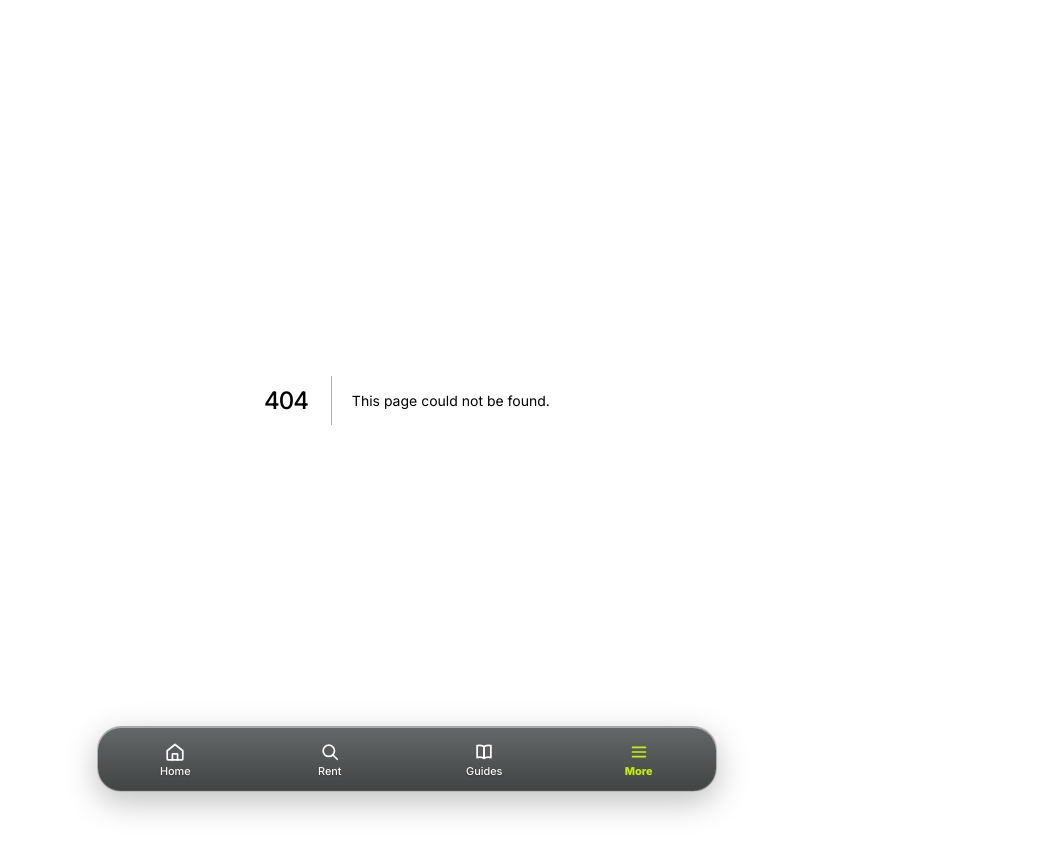
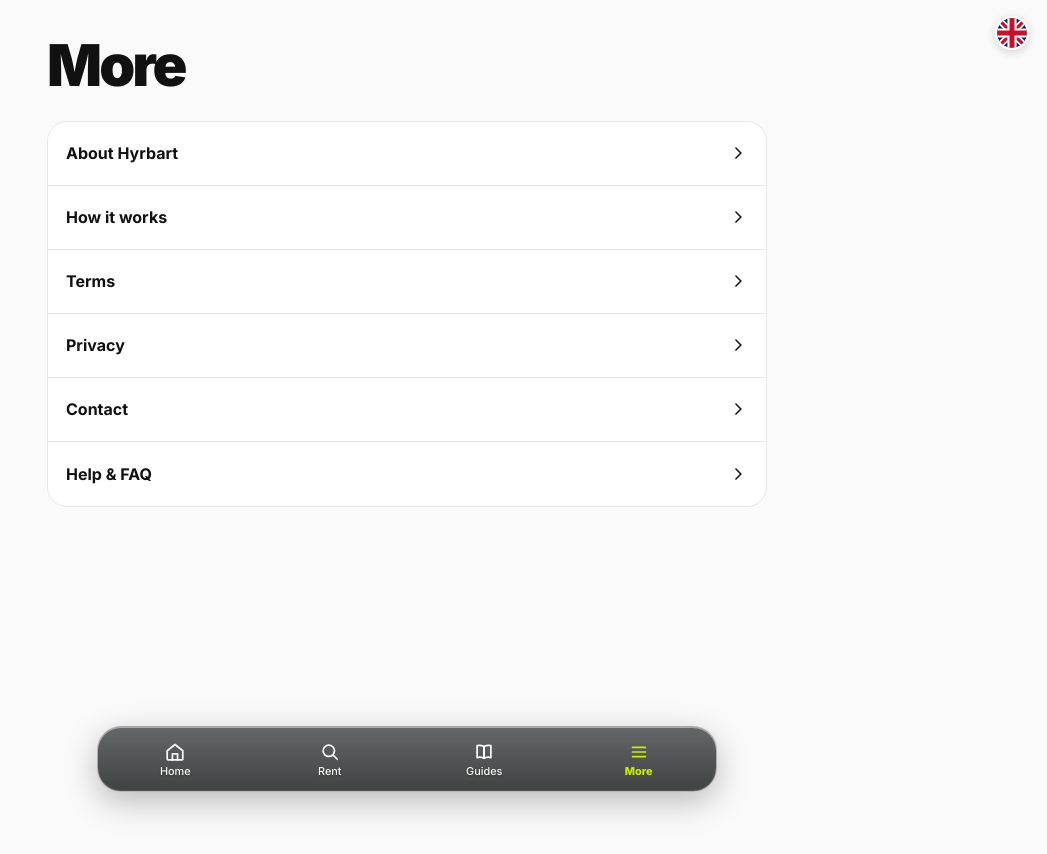
Before and after one commit to peralmkvist/hyrbart-webapp, a Next.js app in the folder hyrbart-webapp/: page /en/mer in a window 1280 px wide. Before the commit this address had no page. Shown: the top 854 px of the page, without its empty margins (233-1280 px from the left). After the commit the page ends 800 px from the top, so only its background shows below. Built offline with nearby package versions, Linux system fonts and the light colour scheme.

Commit message:
Add More page for Designsystem 2.0

```diff
--- /dev/null
+++ b/hyrbart-webapp/app/[locale]/mer/page.tsx
@@ -0,0 +1,20 @@
+import Link from 'next/link';
+import { ForwardIcon } from '@/components/Icons';
+
+export default async function MorePage({ params }: { params: Promise<{ locale: string }> }) {
+  const { locale } = await params;
+  const en = locale === 'en';
+  const items = en
+    ? [
+        ['About Hyrbart', '#'], ['How it works', '#'], ['Terms', `/${locale}/hyresvillkor`],
+        ['Privacy', '#'], ['Contact', '#'], ['Help & FAQ', '#']
+      ]
+    : [
+        ['Om Hyrbart', '#'], ['Så funkar det', '#'], ['Villkor', `/${locale}/hyresvillkor`],
+        ['Integritet', '#'], ['Kontakt', '#'], ['Hjälp & FAQ', '#']
+      ];
+
+  return <section className="ds2Page"><h1>{en ? 'More' : 'Mer'}</h1><div className="ds2List">
+    {items.map(([label, href]) => <Link className="ds2Row" href={href} key={label}><strong>{label}</strong><ForwardIcon width={20} height={20} /></Link>)}
+  </div></section>;
+}
```
